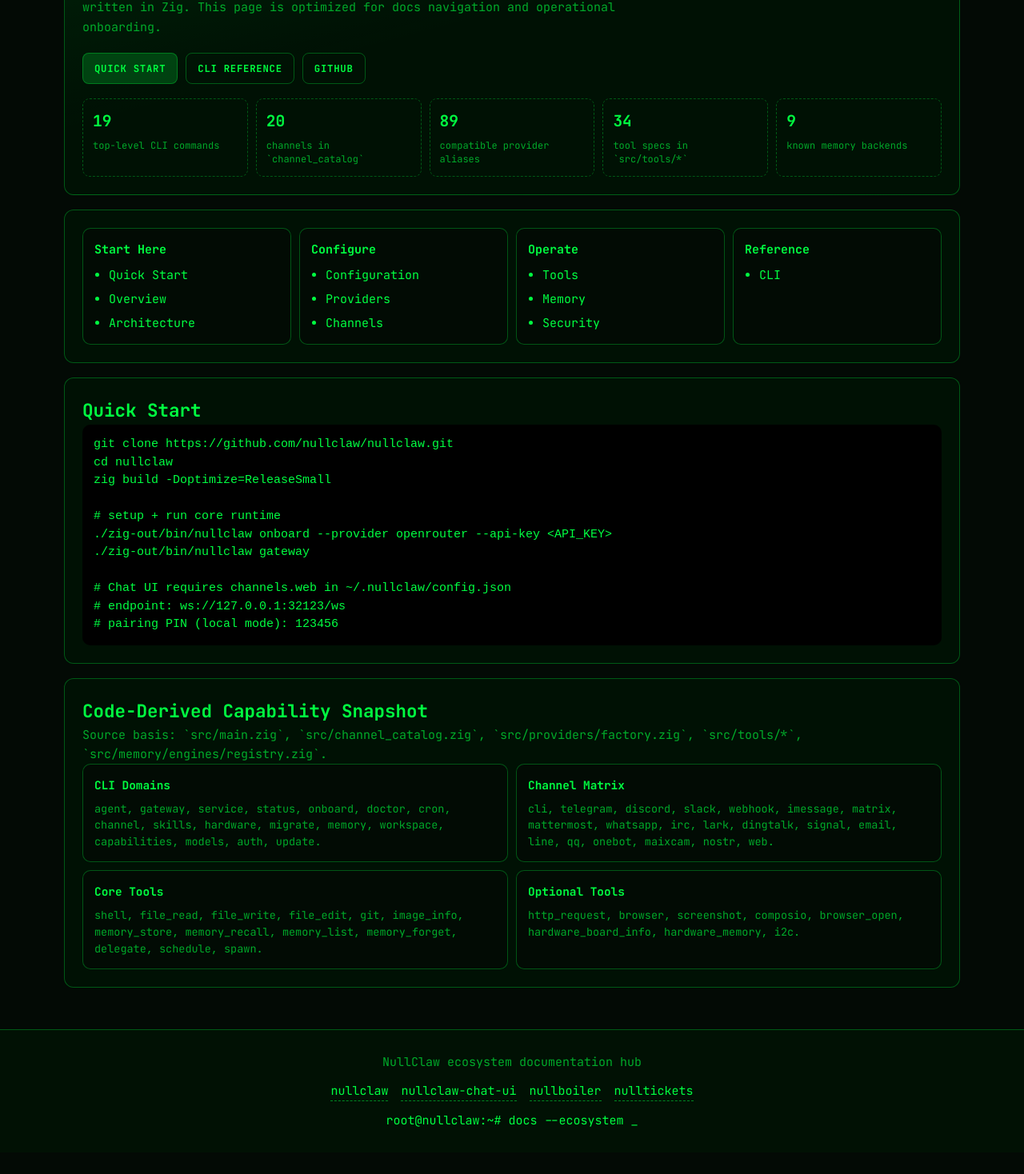
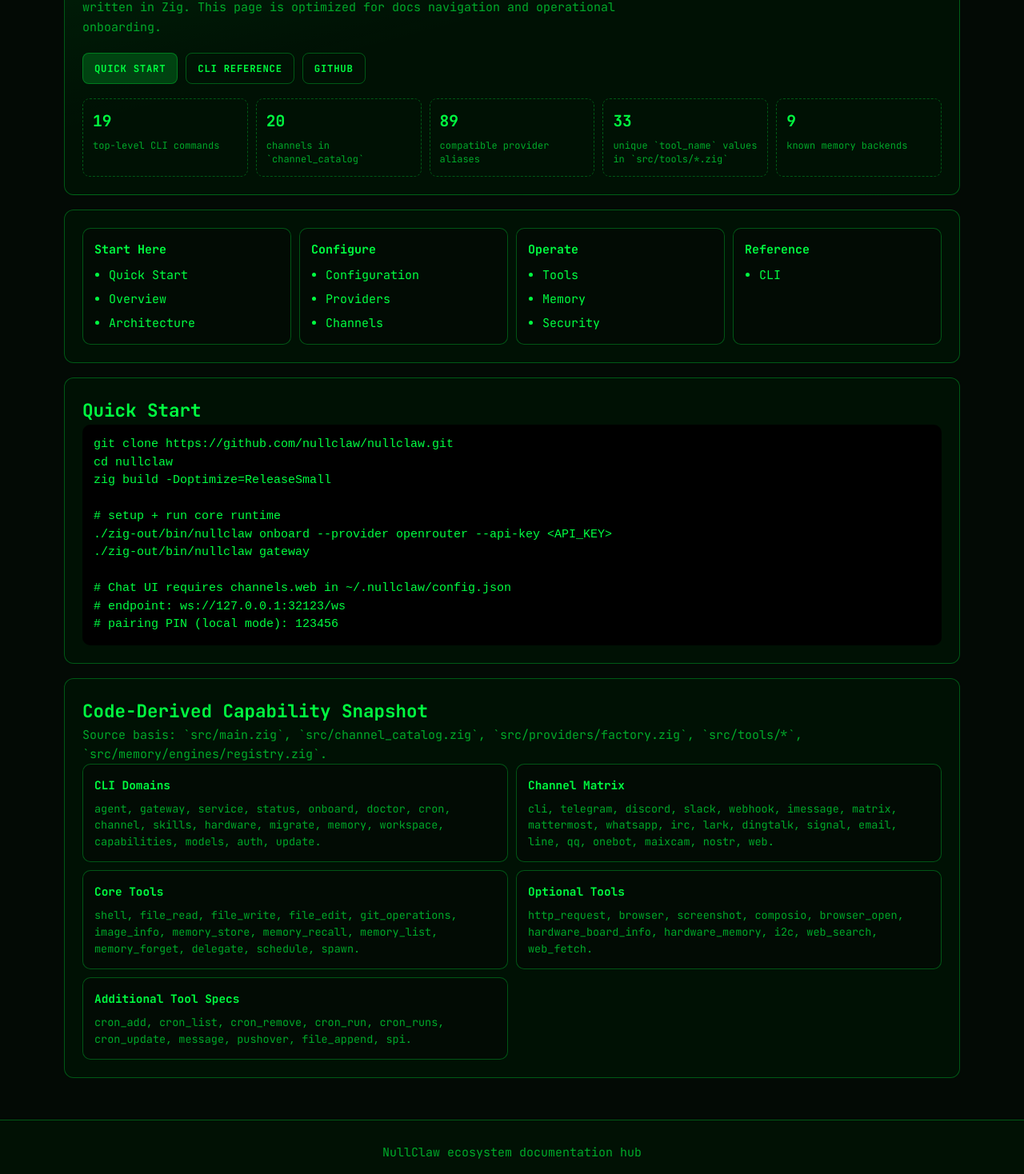
Before and after one commit to nullclaw/nullclaw.github.io, a SvelteKit app: page /nullclaw in a window 1280 px wide. Shown: the part 240-1708 px from the top of the page at 80% size. Before the commit the page ends 1681 px from the top, so only its background shows below. Built offline with nearby package versions, Linux system fonts and the light colour scheme.

Commit message:
docs: sync product metrics and tool names with code

```diff
--- a/src/routes/nullboiler/+page.svelte
+++ b/src/routes/nullboiler/+page.svelte
@@ -18,7 +18,7 @@
     </div>
 
     <div class="metrics">
-      <article><h3>16</h3><p>API route patterns in `src/api.zig`</p></article>
+      <article><h3>18</h3><p>API route patterns in `src/api.zig`</p></article>
       <article><h3>14</h3><p>step types supported by engine</p></article>
       <article><h3>3</h3><p>worker protocols (webhook/api_chat/openai_chat)</p></article>
       <article><h3>9</h3><p>SQLite tables (core + advanced migrations)</p></article>
--- a/src/routes/nullclaw/+page.svelte
+++ b/src/routes/nullclaw/+page.svelte
@@ -21,7 +21,7 @@
       <article><h3>19</h3><p>top-level CLI commands</p></article>
       <article><h3>20</h3><p>channels in `channel_catalog`</p></article>
       <article><h3>89</h3><p>compatible provider aliases</p></article>
-      <article><h3>34</h3><p>tool specs in `src/tools/*`</p></article>
+      <article><h3>33</h3><p>unique `tool_name` values in `src/tools/*.zig`</p></article>
       <article><h3>9</h3><p>known memory backends</p></article>
     </div>
   </section>
@@ -104,7 +104,7 @@
       <article>
         <h3>Core Tools</h3>
         <p>
-          shell, file_read, file_write, file_edit, git, image_info, memory_store, memory_recall,
+          shell, file_read, file_write, file_edit, git_operations, image_info, memory_store, memory_recall,
           memory_list, memory_forget, delegate, schedule, spawn.
         </p>
       </article>
@@ -113,7 +113,15 @@
         <h3>Optional Tools</h3>
         <p>
           http_request, browser, screenshot, composio, browser_open, hardware_board_info,
-          hardware_memory, i2c.
+          hardware_memory, i2c, web_search, web_fetch.
+        </p>
+      </article>
+
+      <article>
+        <h3>Additional Tool Specs</h3>
+        <p>
+          cron_add, cron_list, cron_remove, cron_run, cron_runs, cron_update, message,
+          pushover, file_append, spi.
         </p>
       </article>
     </div>
```
Also changed, not shown: src/lib/docs/nullclaw/overview.md (+1 -1 lines).
